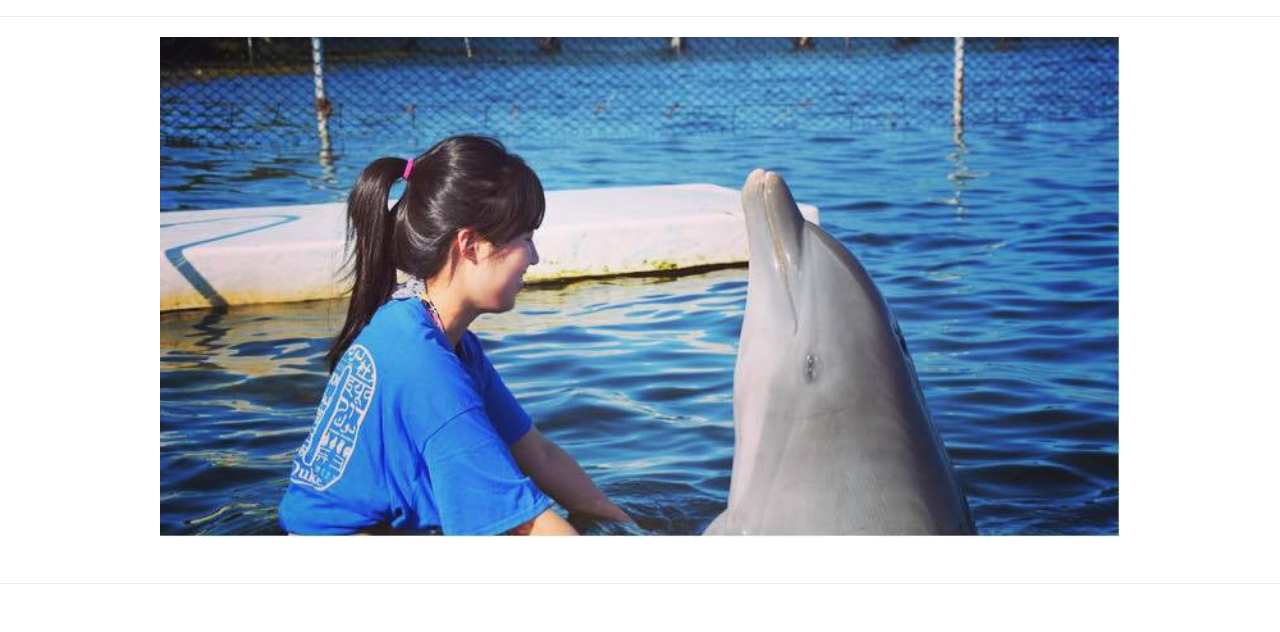
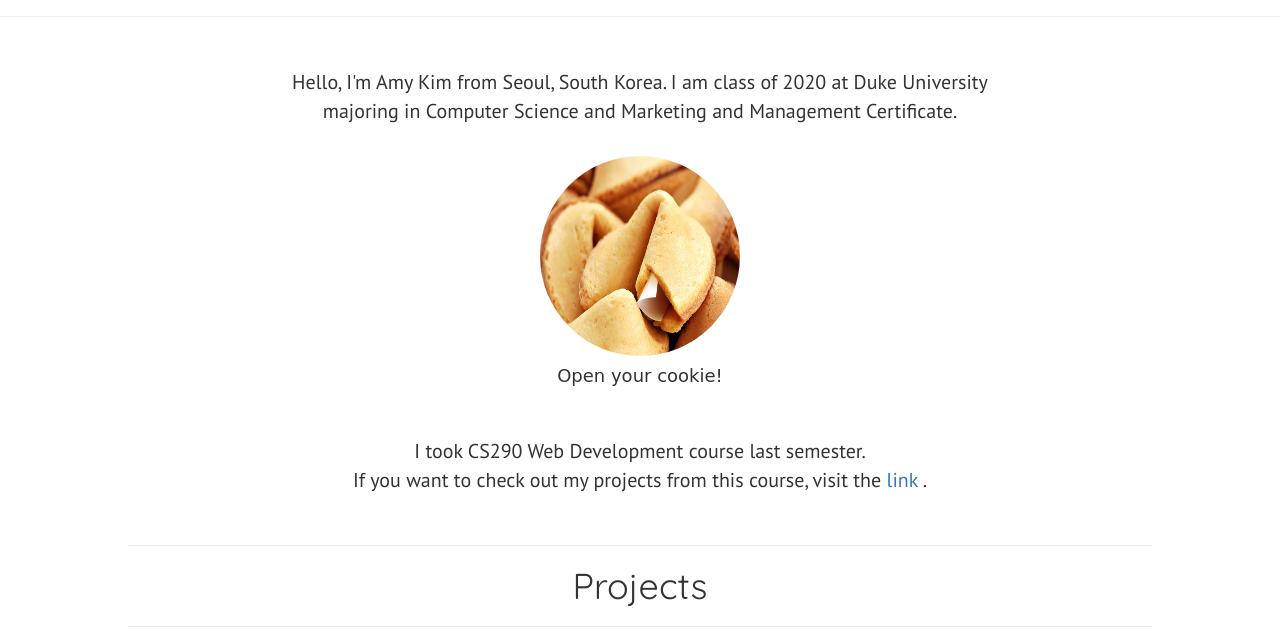
Before and after one commit to yk154/portfolio, a plain HTML site: page index.html in a window 1280 px wide. Shown: the part 167-799 px from the top of the page. Drawn offline with nearby package versions, Linux system fonts and the light colour scheme; a web font is replaced by a local one.

Commit message:
deleted images:

```diff
--- a/index.html
+++ b/index.html
@@ -41,11 +41,9 @@
 				<hr>
 				<h1>Welcome to my site!</h1>
 				<hr>
-				<img class= "bg" src="./src/yeon.jpg" alt= "bg">
 			</div>
 		</header>
 
-		<hr>
 		<section class = "about" id = "go_about">
 <!--		<hr>-->
 				<p class = "my_intro">Hello, I'm Amy Kim from Seoul, South Korea. I am class of 2020 at Duke University <br> majoring in Computer Science and Marketing and Management Certificate.</p>
```
